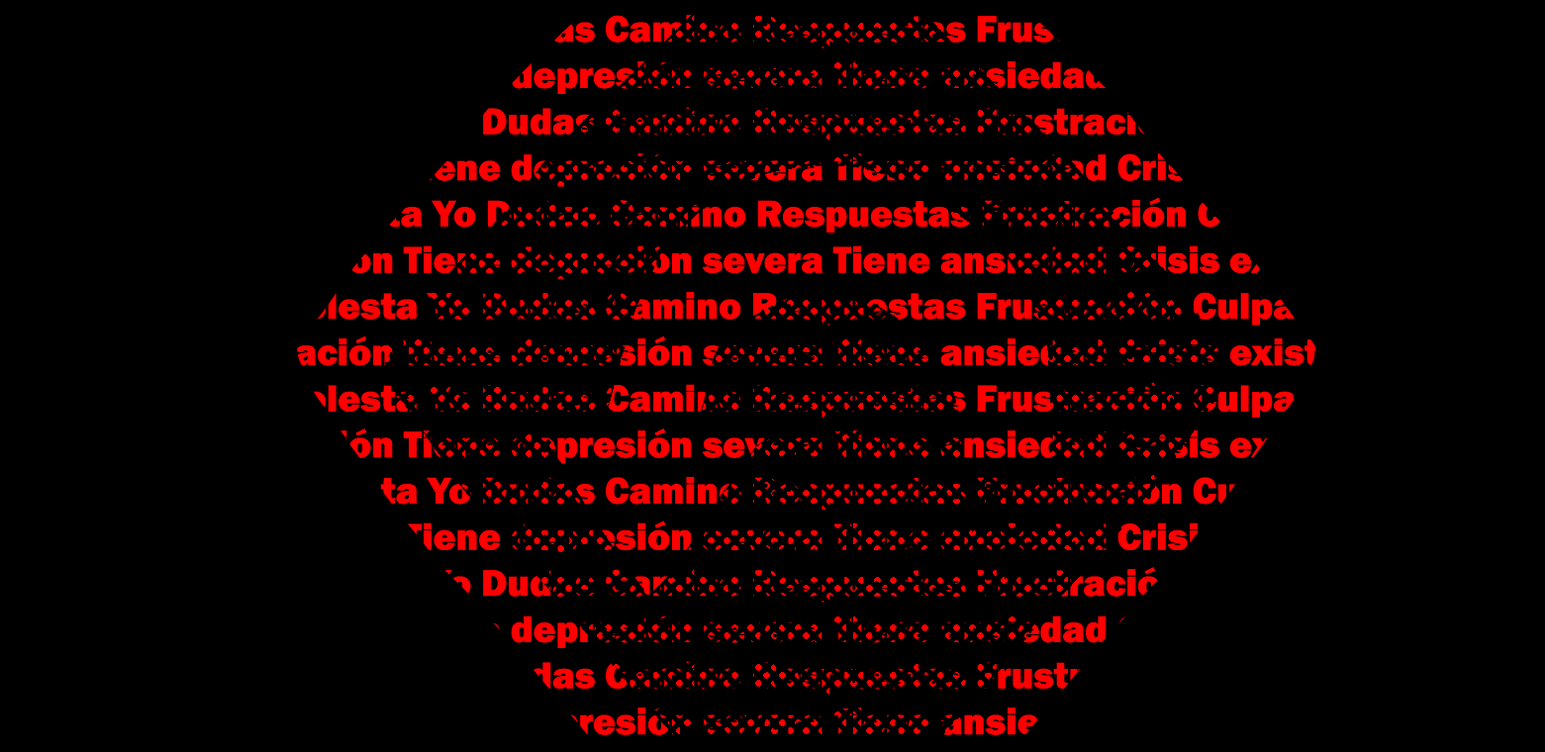
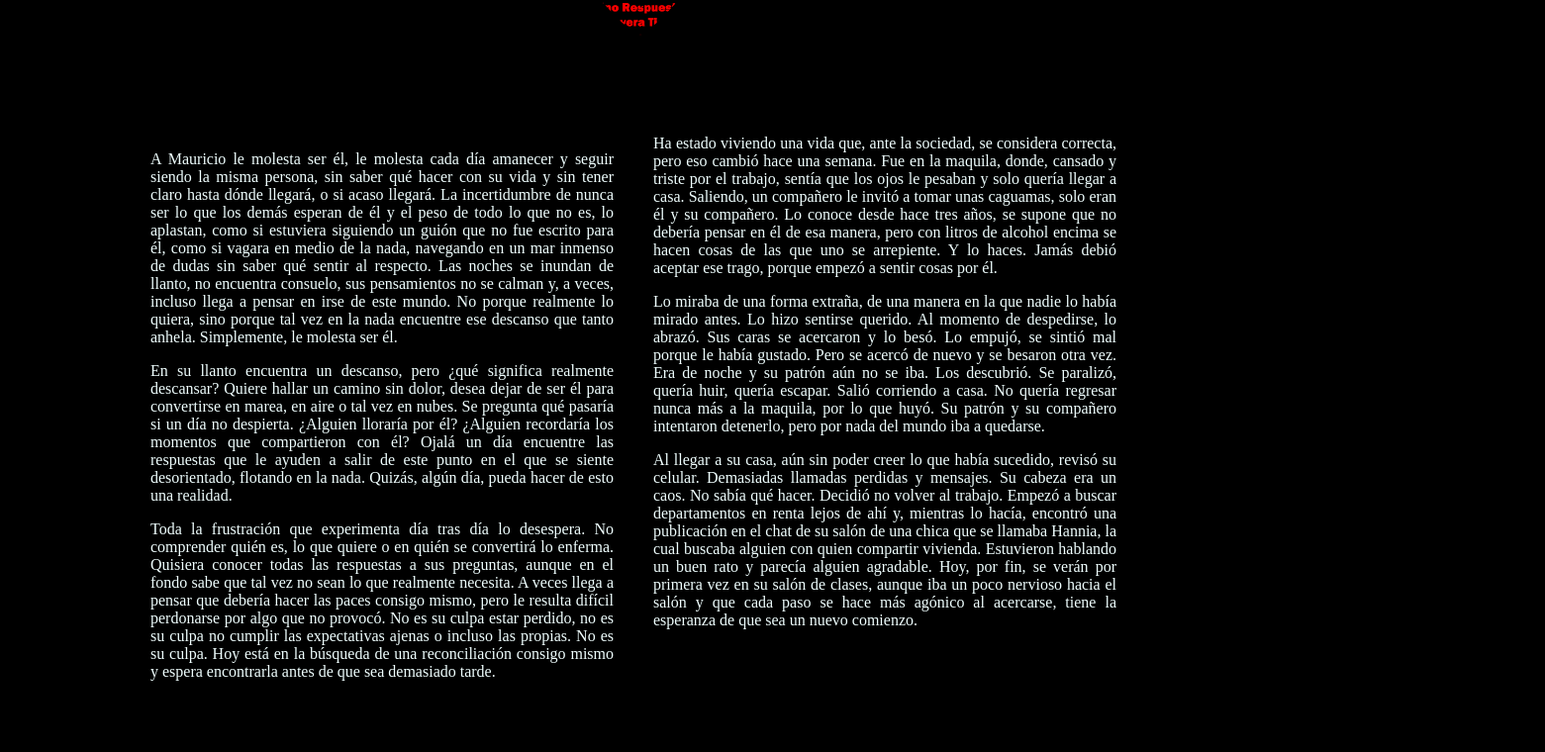
Before and after one commit to TejedaMH/meum_affectum, a plain HTML site: page meum_affectum/Encontrarme.html in a window 1280 px wide. Shown: the part 531-1291 px from the top of the page at 99% size, 1561 px wide, since content can reach past the window. After the commit the page ends 1249 px from the top, so only its background shows below. Drawn offline with Linux system fonts and the light colour scheme.

Commit message:
Update Encontrarme.html

```diff
--- a/meum_affectum/Encontrarme.html
+++ b/meum_affectum/Encontrarme.html
@@ -1,9 +1,32 @@
 <!doctype html>
 <html lang="es" style="background-color: black;">
 <head>
-        <meta charset="uft-8">
-        <title>Encontarme</title>
+    <meta charset="utf-8">
+    <title>Encontrarme</title>
     <style>
+        body {
+            margin: 30px;
+            color: azure;
+            text-align: justify;
+        }
+
+        .contenedor {
+            max-width: 80%;
+            margin: auto;
+        }
+
+        h1, h2 {
+            color: rgb(252, 67, 67);
+            text-align: center;
+        }
+
+        .imagen {
+            display: block;
+            margin: 20px auto;
+            max-width: 50%;
+            height: auto;
+        }
+
         .dos-columnas {
             column-count: 2;
             column-gap: 40px;
@@ -11,25 +34,35 @@
     </style>
 </head>
 
+<body>
+    <div class="contenedor">
         <header>
-        <body style="margin: 30px;">
-        <h1 style="color: rgb(252, 67, 67);text-align: center;">ENCONTRARME</h1>
-        <h2 style="color: rgb(252, 67, 67); text-align: center;">Mauricio</h2>
+            <h1>ENCONTRARME</h1>
+            <h2>Mauricio</h2>
         </header>
-    <div style="text-align: center;">
-        <img src="assets/Encontrarme.png" alt="Encontarme">
-    </div>
+
+        <img src="assets/Encontrarme.png" alt="Encontrarme" class="imagen">
 
         <div id="Capitulo1" class="dos-columnas">
-        <p style="color: azure; text-align: center;">
-            A Mauricio le molesta ser él, le molesta cada día amanecer y seguir siendo la misma persona, sin saber qué hacer con su vida y sin tener claro hasta dónde llegará, o si acaso llegará. La incertidumbre de nunca ser lo que los demás esperan de él y el peso de todo lo que no es, lo aplastan, como si estuviera siguiendo un guión que no fue escrito para él, como si vagara en medio de la nada, navegando en un mar inmenso de dudas sin saber qué sentir al respecto. Las noches se inundan de llanto, no encuentra consuelo, sus pensamientos no se calman y, a veces, incluso llega a pensar en irse de este mundo. No porque realmente lo quiera, sino porque tal vez en la nada encuentre ese descanso que tanto anhela. Simplemente, le molesta ser él.<br>
-            En su llanto encuentra un descanso, pero ¿qué significa realmente descansar? Quiere hallar un camino sin dolor, desea dejar de ser él para convertirte en marea, en aire o tal vez en nubes. Se pregunta qué pasaría si un día no despierta. ¿Alguien lloraría por él? ¿Alguien recordaría los momentos que compartieron con él? Ojalá un día encuentre las respuestas que le ayuden a salir de este punto en el que se siente desorientado, flotando en la nada. Quizás, algún día, pueda hacer de esto una realidad.<br>
-            Toda la frustración que experimenta día tras día lo desespera. No comprender quién es, lo que quiere o en quién se convertirá lo enferma. Quisiera conocer todas las respuestas a sus preguntas, aunque en el fondo sé que tal vez no sean lo que realmente necesita. A veces llega a pensar que debería hacer las paces consigo mismo, pero le resulta difícil perdonarse por algo que no provoco. No es su culpa estar perdido, no es su culpa no cumplir las expectativas ajenas o incluso las propias. No es su culpa. Hoy está en la búsqueda de una reconciliación consigo mismo y espera encontrarla antes de que sea demasiado tarde.<br>
-            Ha estado viviendo una vida que, ante la sociedad, se considera correcta, pero eso cambió hace una semana. Fue en la maquila, donde, cansado y triste por el trabajo, sentía que los ojos le pesaban y solo quería llegar a casa. Saliendo, un compañero le invitó a tomar unas caguamas, solo eran él y su compañero. Lo conoce desde hace tres años, se supone que no debería pensar en él de esa manera, pero con litros de alcohol encima se hacen cosas de las que uno se arrepiente. Y lo haces. Jamás debió aceptar ese trago, porque empezó a sentir cosas por él.<br>
-            Lo miraba de una forma extraña, de una manera en la que nadie lo había mirado antes. Lo hizo sentirse querido. Al momento de despedirse, lo abrazó. Sus caras se acercaron y lo besó. Lo empujó, se sintió mal porque le había gustado. Pero se acercó de nuevo y se besaron otra vez. Era de noche y su patrón aún no se iba. Los descubrió. Se paralizó, quería huir, quería escapar. Salió corriendo a casa. No quería regresar nunca más a la maquila, por lo que huyó. Su patrón y su compañero intentaron detenerlo, pero por nada del mundo iba a quedarse.<br>
-            Al llegar a su casa, aún sin poder creer lo que había sucedido, revisó su celular. Demasiadas llamadas perdidas y mensajes. Su cabeza era un caos. No sabía qué hacer. Decidido no volver al trabajo. Empezó a buscar departamentos en renta lejos de ahí y, mientras lo hacía, encontró una publicación en el chat de su salón de una chica que se llamaba Hannia, la cual buscaba alguien con quien compartir vivienda. Estuvieron hablando un buen rato y parecía alguien agradable. Hoy, por fin, se verán por primera vez en su salón de clases, aunque iba un poco nervioso hacia el salón y que cada paso se hace más agónico al acercarse, tiene la esperanza de que sea un nuevo comienzo.
+            <p>
+                A Mauricio le molesta ser él, le molesta cada día amanecer y seguir siendo la misma persona, sin saber qué hacer con su vida y sin tener claro hasta dónde llegará, o si acaso llegará. La incertidumbre de nunca ser lo que los demás esperan de él y el peso de todo lo que no es, lo aplastan, como si estuviera siguiendo un guión que no fue escrito para él, como si vagara en medio de la nada, navegando en un mar inmenso de dudas sin saber qué sentir al respecto. Las noches se inundan de llanto, no encuentra consuelo, sus pensamientos no se calman y, a veces, incluso llega a pensar en irse de este mundo. No porque realmente lo quiera, sino porque tal vez en la nada encuentre ese descanso que tanto anhela. Simplemente, le molesta ser él.
+            </p>
+            <p>
+                En su llanto encuentra un descanso, pero ¿qué significa realmente descansar? Quiere hallar un camino sin dolor, desea dejar de ser él para convertirse en marea, en aire o tal vez en nubes. Se pregunta qué pasaría si un día no despierta. ¿Alguien lloraría por él? ¿Alguien recordaría los momentos que compartieron con él? Ojalá un día encuentre las respuestas que le ayuden a salir de este punto en el que se siente desorientado, flotando en la nada. Quizás, algún día, pueda hacer de esto una realidad.
+            </p>
+            <p>
+                Toda la frustración que experimenta día tras día lo desespera. No comprender quién es, lo que quiere o en quién se convertirá lo enferma. Quisiera conocer todas las respuestas a sus preguntas, aunque en el fondo sabe que tal vez no sean lo que realmente necesita. A veces llega a pensar que debería hacer las paces consigo mismo, pero le resulta difícil perdonarse por algo que no provocó. No es su culpa estar perdido, no es su culpa no cumplir las expectativas ajenas o incluso las propias. No es su culpa. Hoy está en la búsqueda de una reconciliación consigo mismo y espera encontrarla antes de que sea demasiado tarde.
+            </p>
+            <p>
+                Ha estado viviendo una vida que, ante la sociedad, se considera correcta, pero eso cambió hace una semana. Fue en la maquila, donde, cansado y triste por el trabajo, sentía que los ojos le pesaban y solo quería llegar a casa. Saliendo, un compañero le invitó a tomar unas caguamas, solo eran él y su compañero. Lo conoce desde hace tres años, se supone que no debería pensar en él de esa manera, pero con litros de alcohol encima se hacen cosas de las que uno se arrepiente. Y lo haces. Jamás debió aceptar ese trago, porque empezó a sentir cosas por él.
+            </p>
+            <p>
+                Lo miraba de una forma extraña, de una manera en la que nadie lo había mirado antes. Lo hizo sentirse querido. Al momento de despedirse, lo abrazó. Sus caras se acercaron y lo besó. Lo empujó, se sintió mal porque le había gustado. Pero se acercó de nuevo y se besaron otra vez. Era de noche y su patrón aún no se iba. Los descubrió. Se paralizó, quería huir, quería escapar. Salió corriendo a casa. No quería regresar nunca más a la maquila, por lo que huyó. Su patrón y su compañero intentaron detenerlo, pero por nada del mundo iba a quedarse.
+            </p>
+            <p>
+                Al llegar a su casa, aún sin poder creer lo que había sucedido, revisó su celular. Demasiadas llamadas perdidas y mensajes. Su cabeza era un caos. No sabía qué hacer. Decidió no volver al trabajo. Empezó a buscar departamentos en renta lejos de ahí y, mientras lo hacía, encontró una publicación en el chat de su salón de una chica que se llamaba Hannia, la cual buscaba alguien con quien compartir vivienda. Estuvieron hablando un buen rato y parecía alguien agradable. Hoy, por fin, se verán por primera vez en su salón de clases, aunque iba un poco nervioso hacia el salón y que cada paso se hace más agónico al acercarse, tiene la esperanza de que sea un nuevo comienzo.
+            </p>
         </div>
-
     </div>
 </body>
 </html>
```
Lines whose indentation alone changed are shown as unchanged.
